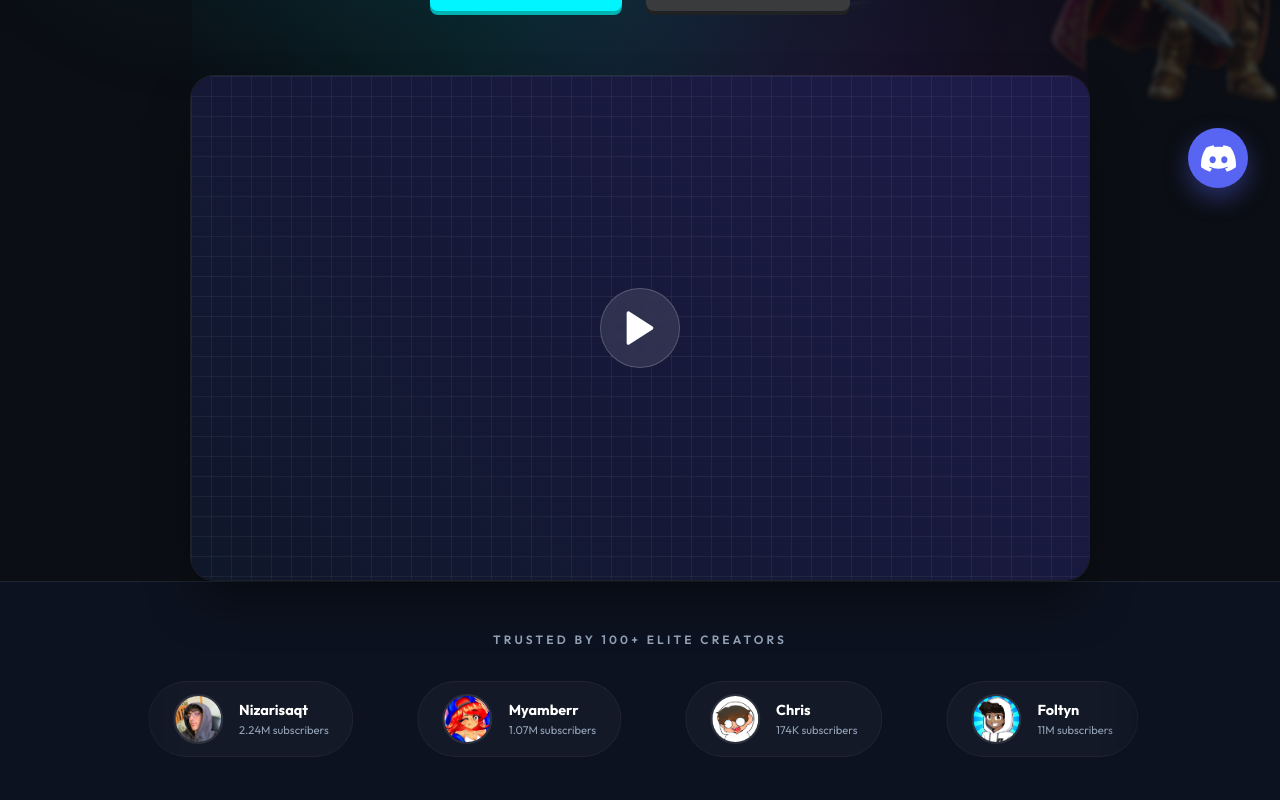
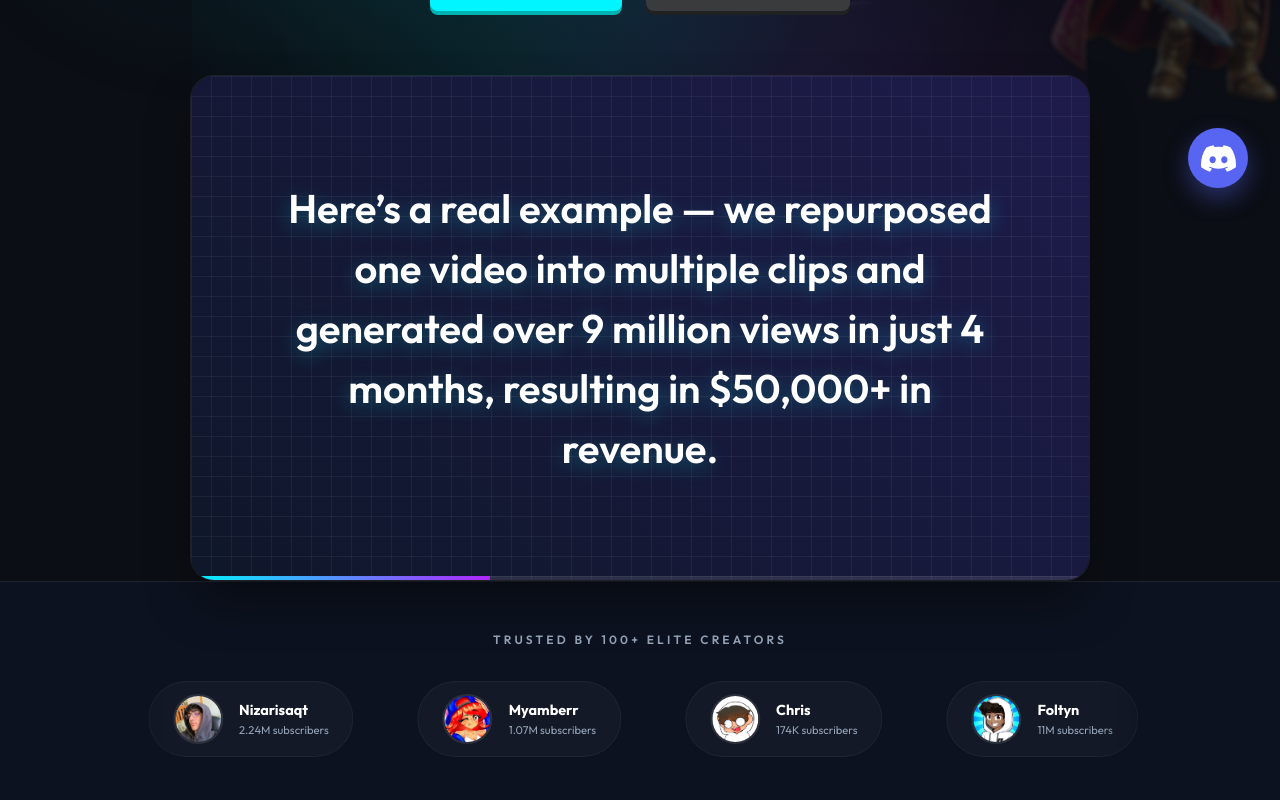
Before and after one commit to cforrcreate-hash/COCLIPPER, a React (Vite) app: page / in a window 1280 px wide. Shown: the part 580-1380 px from the top of the page. Built offline with nearby package versions, Linux system fonts and the light colour scheme.

Commit message:
Add animated text script sequence to Hero placeholder

```diff
--- a/src/components/Hero.css
+++ b/src/components/Hero.css
@@ -113,24 +113,51 @@
   background-size: 20px 20px;
 }
 
-.play-btn-large {
-  width: 80px;
-  height: 80px;
-  background: rgba(255, 255, 255, 0.1);
-  backdrop-filter: blur(5px);
-  border-radius: 50%;
+.animated-script-container {
+  width: 80%;
+  height: 80%;
   display: flex;
   align-items: center;
   justify-content: center;
-  border: 1px solid rgba(255, 255, 255, 0.2);
-  cursor: pointer;
+  position: relative;
+  text-align: center;
   z-index: 2;
-  transition: transform 0.3s ease, background 0.3s ease;
 }
 
-.play-btn-large:hover {
-  transform: scale(1.1);
-  background: rgba(0, 255, 255, 0.2);
+.animated-script-text {
+  position: absolute;
+  width: 100%;
+  font-size: clamp(1.2rem, 4vw, 2.5rem);
+  font-weight: 600;
+  color: #ffffff;
+  opacity: 0;
+  transform: translateY(20px) scale(0.95);
+  transition: all 0.8s cubic-bezier(0.4, 0, 0.2, 1);
+  pointer-events: none;
+  text-shadow: 0 4px 20px rgba(0, 245, 255, 0.3);
+  line-height: 1.5;
+}
+
+.animated-script-text.active {
+  opacity: 1;
+  transform: translateY(0) scale(1);
+  pointer-events: auto;
+}
+
+.script-progress {
+  position: absolute;
+  bottom: 0;
+  left: 0;
+  width: 100%;
+  height: 4px;
+  background: rgba(255, 255, 255, 0.1);
+  z-index: 3;
+}
+
+.script-progress-bar {
+  height: 100%;
+  background: linear-gradient(90deg, var(--primary), var(--secondary));
+  transition: width 0.5s ease;
 }
 
 .text-white {
--- a/src/components/Hero.jsx
+++ b/src/components/Hero.jsx
@@ -1,9 +1,27 @@
-import React from 'react';
+import React, { useState, useEffect } from 'react';
 import { ArrowRight, Play } from 'lucide-react';
 import ytLogo from '../assets/yt_logo.png';
 import './Hero.css';
 
 const Hero = () => {
+  const scriptLines = [
+    "We turn your long-form videos into high-performing short clips that actually drive results.",
+    "Here’s a real example — we repurposed one video into multiple clips and generated over 9 million views in just 4 months, resulting in $50,000+ in revenue.",
+    "This isn’t luck — it’s strategy.",
+    "With 5+ years of experience in both long-form and short-form content, we understand what makes people stop scrolling, watch, and engage.",
+    "We don’t just cut clips — we add storytelling, timing, and humor that AI alone can’t replicate.",
+    "If you want your content to reach more people and generate real results, we can make it happen."
+  ];
+
+  const [currentLine, setCurrentLine] = useState(0);
+
+  useEffect(() => {
+    const interval = setInterval(() => {
+      setCurrentLine((prev) => (prev + 1) % scriptLines.length);
+    }, 5000); // Change text every 5 seconds
+    return () => clearInterval(interval);
+  }, [scriptLines.length]);
+
   return (
     <section className="hero">
       <div className="hero-glow"></div>
@@ -26,11 +44,24 @@ const Hero = () => {
           </a>
         </div>
 
-        {/* Placeholder for Hero Video/Image */}
+        {/* Animated Script Display */}
         <div className="hero-visual">
           <div className="visual-placeholder">
-            <div className="play-btn-large">
-              <Play size={40} fill="currentColor" className="text-white" />
+            <div className="animated-script-container">
+              {scriptLines.map((line, index) => (
+                <p
+                  key={index}
+                  className={`animated-script-text ${index === currentLine ? 'active' : ''}`}
+                >
+                  {line}
+                </p>
+              ))}
+            </div>
+            <div className="script-progress">
+              <div
+                className="script-progress-bar"
+                style={{ width: `${((currentLine + 1) / scriptLines.length) * 100}%` }}
+              ></div>
             </div>
           </div>
         </div>
```
